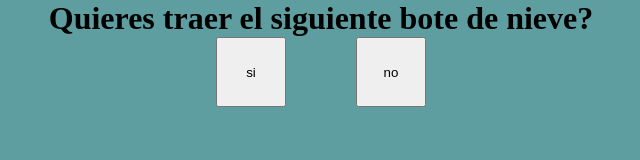
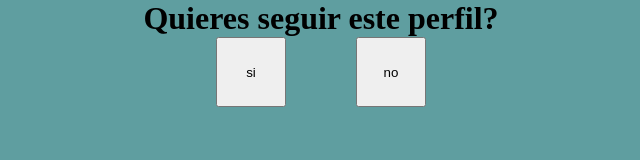
Before and after one commit to Homeproyect/pregunta, a plain HTML site: page index.html in a window 1280 px wide. Shown: the whole page, without its empty margins (319-959 px from the left). Drawn offline with Linux system fonts and the light colour scheme.

Commit message:
Update index.html

```diff
--- a/index.html
+++ b/index.html
@@ -8,7 +8,7 @@
 </head>
 <body>
     <div class="contenedor">
-        <h1>Quieres traer el siguiente bote de nieve?</h1>
+        <h1>Quieres seguir este perfil?</h1>
         <input type="button" id="yes" value="si">
         <input type="button" id="no" value="no">
 
```
